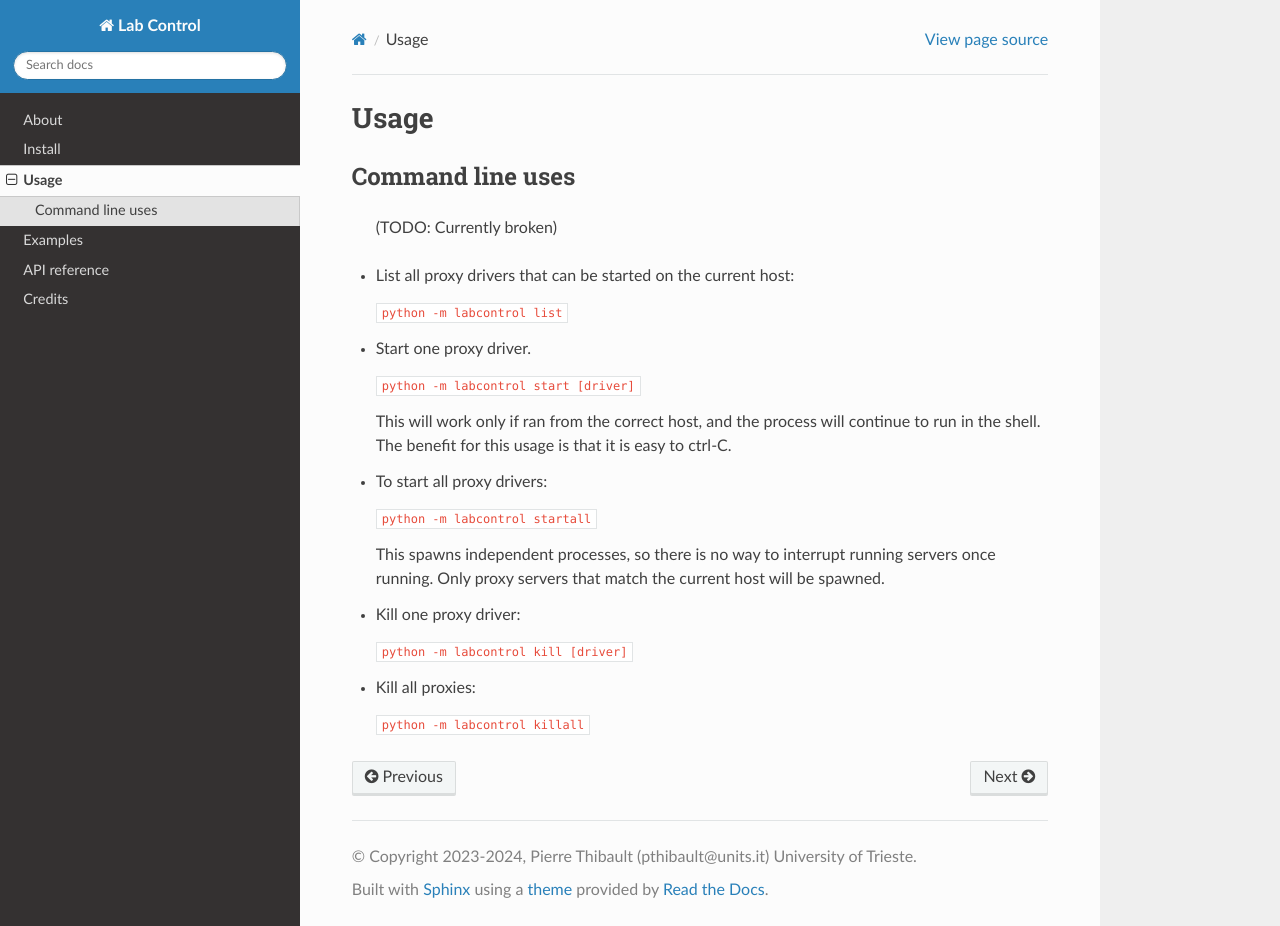
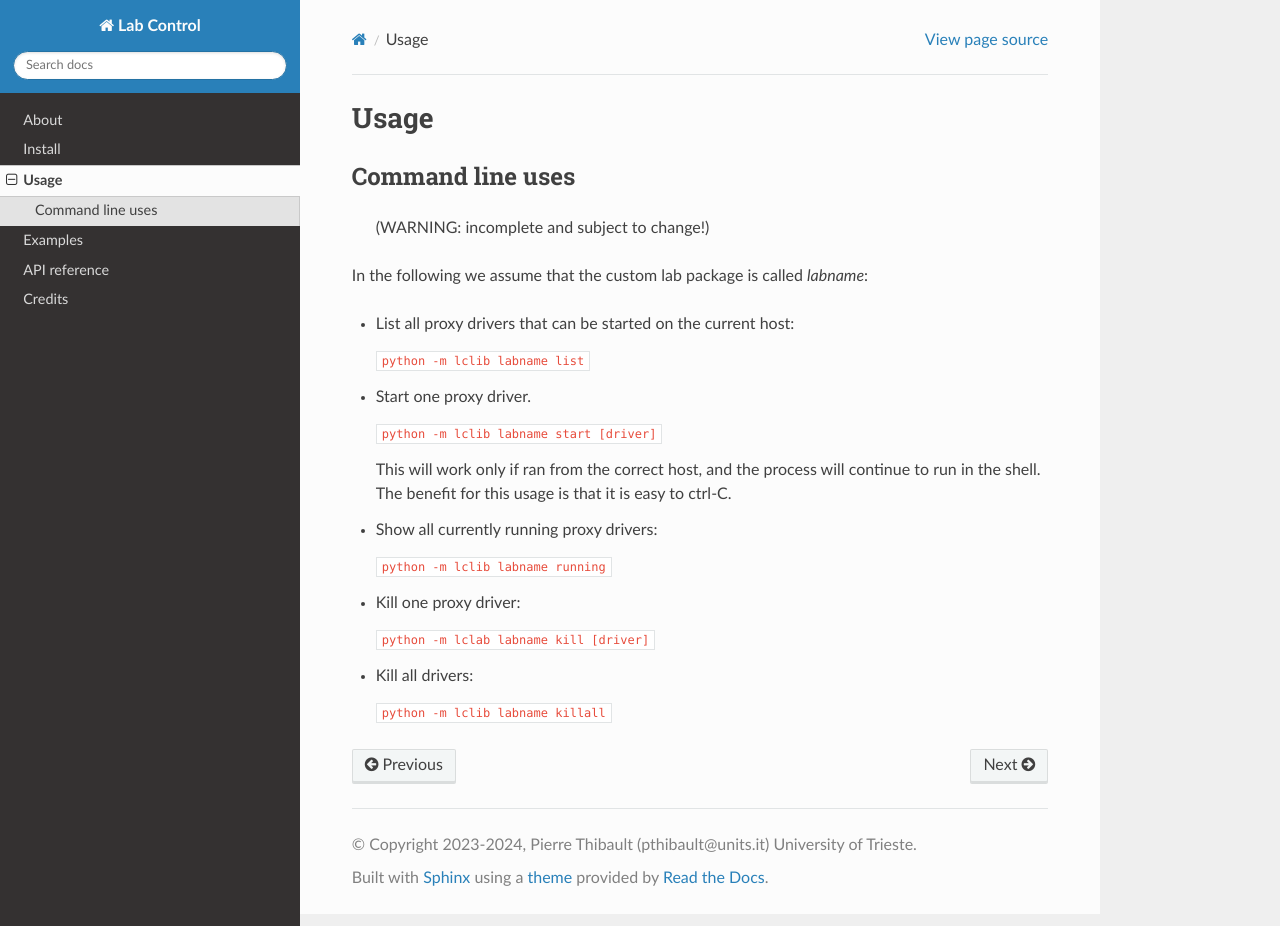
Before and after one commit to optimato/lab-control-lib, a Sphinx documentation site: the page built from docs/source/usage.rst, in a window 1280 px wide and 926 px high. Built offline with Sphinx 7.4.7 and the Read the Docs theme 2.0.0, drawn with Linux system fonts in a browser that asks for light colours; the version number could not be read and is left out.

Commit message:
Docs updates

```diff
--- a/docs/source/usage.rst
+++ b/docs/source/usage.rst
@@ -5,30 +5,29 @@ Usage
 Command line uses
 =================
 
- (TODO: Currently broken)
+ (WARNING: incomplete and subject to change!)
+
+In the following we assume that the custom lab package is called `labname`:
 
 * List all proxy drivers that can be started on the current host:
 
-  ``python -m labcontrol list``
+  ``python -m lclib labname list``
 
 * Start one proxy driver.
 
-  ``python -m labcontrol start [driver]``
+  ``python -m lclib labname start [driver]``
 
   This will work only if ran from the correct host, and the process will continue to run in the shell.
   The benefit for this usage is that it is easy to ctrl-C.
 
-* To start all proxy drivers:
+* Show all currently running proxy drivers:
 
-  ``python -m labcontrol startall``
-
-  This spawns independent processes, so there is no way to interrupt running servers once running.
-  Only proxy servers that match the current host will be spawned.
+  ``python -m lclib labname running``
 
 * Kill one proxy driver:
 
-  ``python -m labcontrol kill [driver]``
+  ``python -m lclab labname kill [driver]``
 
-* Kill all proxies:
+* Kill all drivers:
 
-  ``python -m labcontrol killall``
+  ``python -m lclib labname killall``
```
Also changed, not shown: 2 other files.
